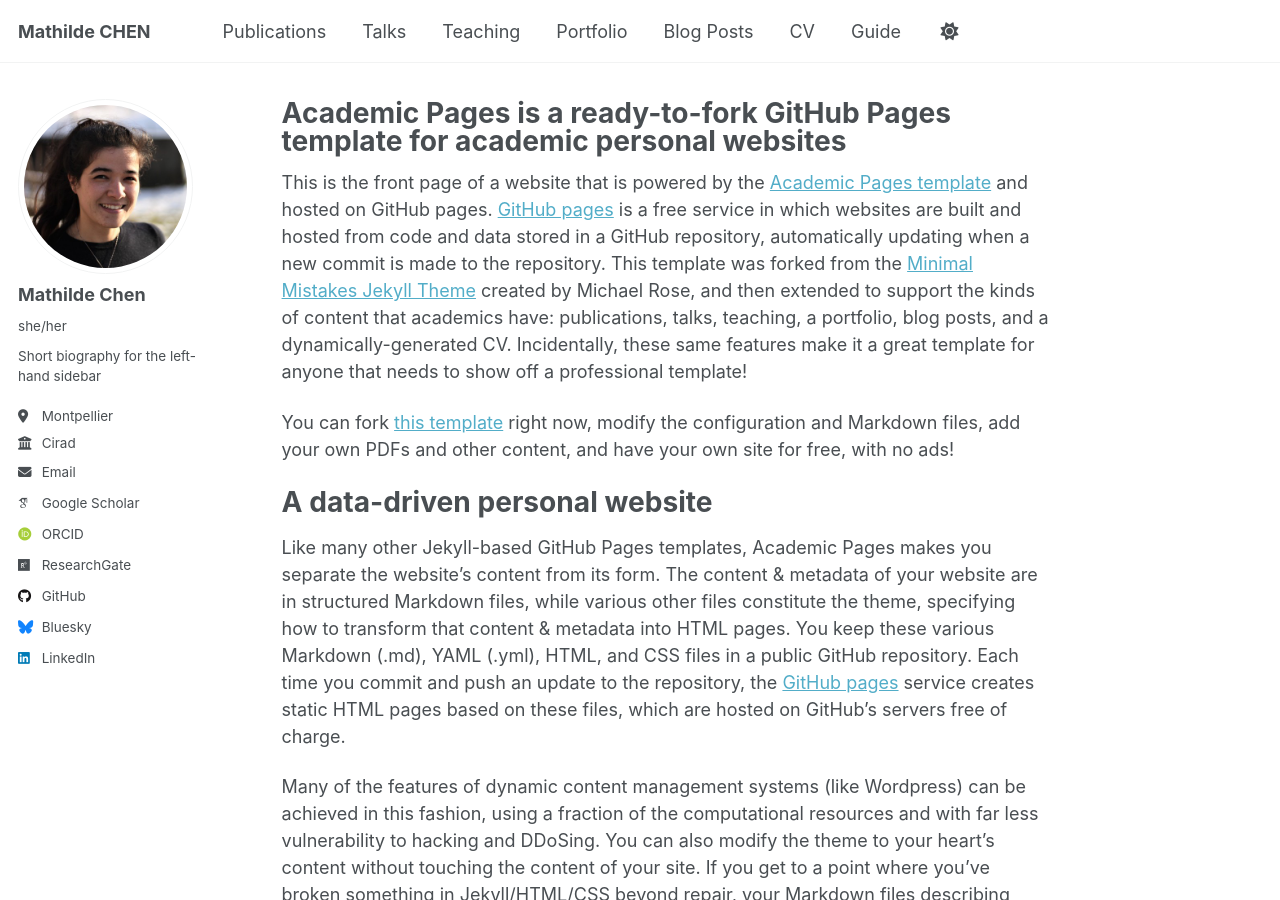
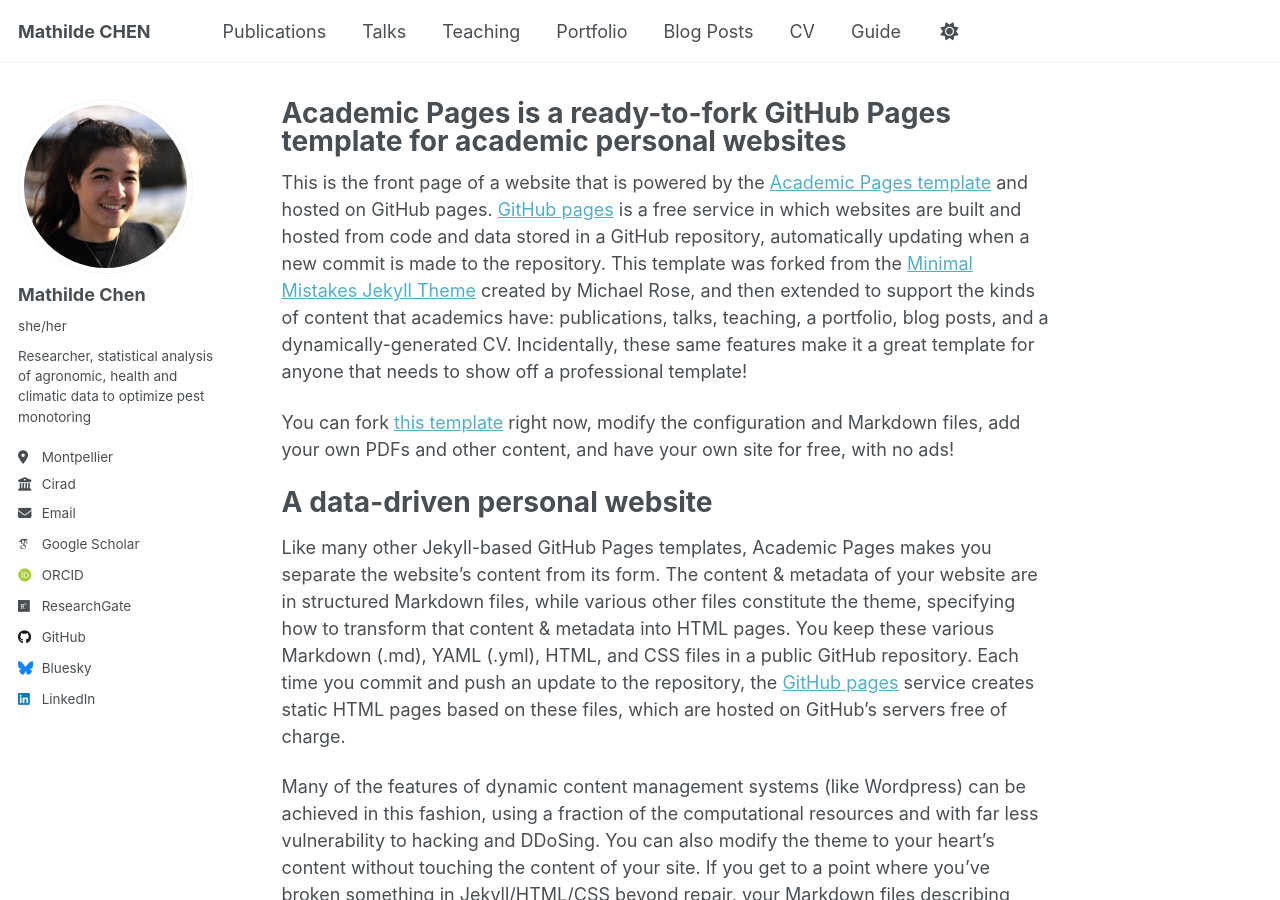
Before and after one commit to MathildeChen/MathildeChen.github.io, a Jekyll site: the page built from _pages/about.md, in a window 1280 px wide and 900 px high. Built offline with Jekyll 4.4.1, drawn with Linux system fonts in a browser that asks for light colours; some web fonts are replaced; a script that is not in the unit is left out.

Commit message:
Update _config.yml
update bio

```diff
--- a/_config.yml
+++ b/_config.yml
@@ -25,7 +25,7 @@ author:
   avatar           : "Photo_MChen.jpg"
   name             : "Mathilde Chen"
   pronouns         : "she/her"
-  bio              : "Short biography for the left-hand sidebar"
+  bio              : "Researcher, statistical analysis of agronomic, health and climatic data to optimize pest monotoring"
   location         : "Montpellier"
   employer         : "Cirad"
   uri              : # URL
```
